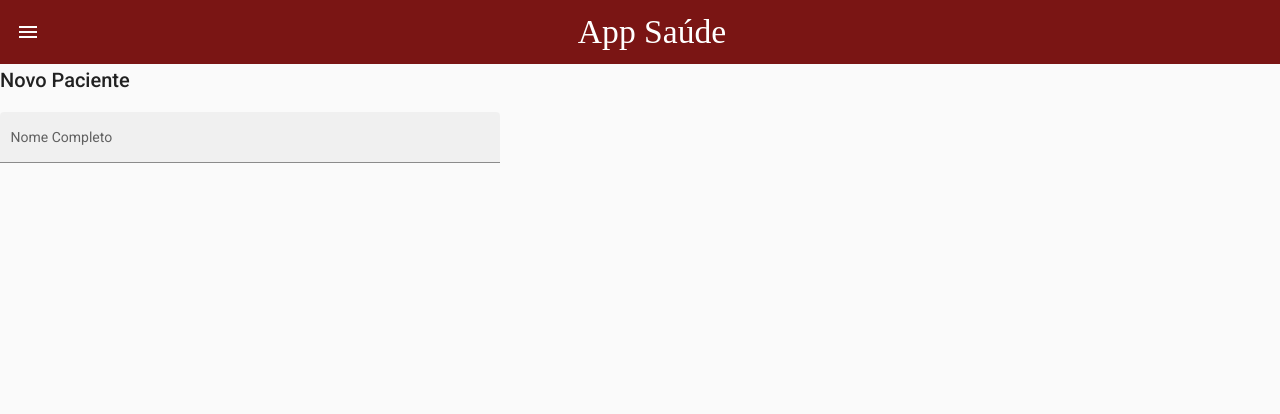
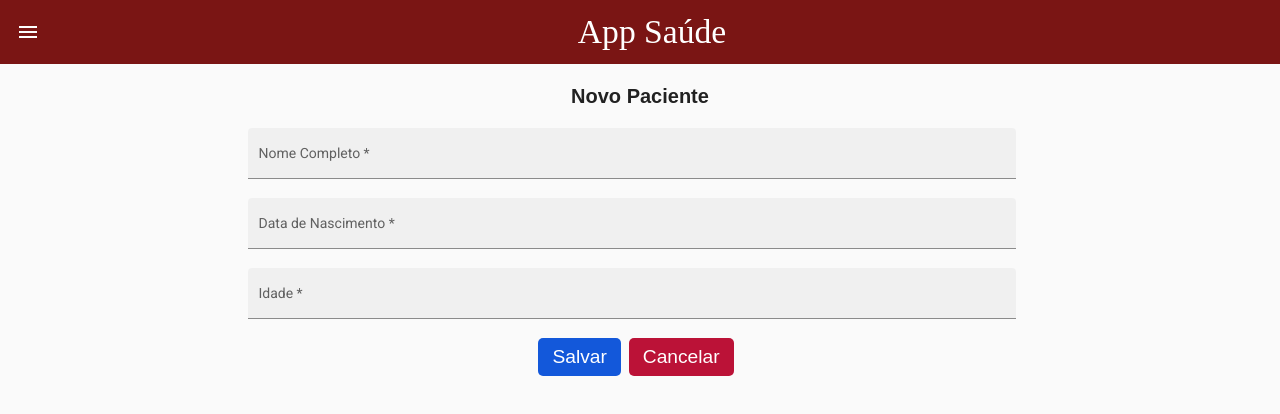
Before and after one commit to Brunostaine/saude-app, an Angular app: page /pacientes/create in a window 1280 px wide. Shown: the top 414 px of the page. Built offline with nearby package versions, Linux system fonts and the light colour scheme.

Commit message:
create paciente

```diff
--- a/backend/db.json
+++ b/backend/db.json
@@ -35,18 +35,6 @@
       "name": "Benedito Rui ",
       "dataNascimento": "01/01/2022",
       "idade": "1 ano"
-    },
-    {
-      "id": 2,
-      "name": "Benedito Rui ",
-      "dataNascimento": "01/01/2022",
-      "idade": "1 ano"
-    },
-    {
-      "id": 2,
-      "name": "Benedito Rui ",
-      "dataNascimento": "01/01/2022",
-      "idade": "1 ano"
     }
   ]
 }
--- a/src/app/pacientes/pacientes.component.css
+++ b/src/app/pacientes/pacientes.component.css
@@ -1,5 +1,9 @@
 table {
     width: 100%;
+}
+
+.title {
+    margin-right: 32px;
 }
 
 .mat-form-field {
@@ -17,6 +21,7 @@ table {
     color: rgb(12, 158, 12);
     cursor: pointer;
     margin-right: 10px;
+    font-size: 2rem;
 }
 
 .delete {
--- a/src/app/pacientes/pacientes.component.html
+++ b/src/app/pacientes/pacientes.component.html
@@ -1,5 +1,9 @@
 <mat-toolbar>
-    <span>Pacientes cadastrados</span>
+    <span class="title">Pacientes cadastrados</span>
+    <a>
+        <i class="create material-icons"
+        routerLink="/pacientes/create">person_add</i>
+    </a>
   </mat-toolbar>
 
 <table mat-table [dataSource]="pacientes" class="mat-elevation-z8">
@@ -23,10 +27,7 @@
         </th>
         <td mat-cell *matCellDef="let element">
 
-            <a>
-                <i class="create material-icons"
-                routerLink="/pacientes/create">person_add</i>
-            </a>
+
             <a>
                 <i class="visualizar material-icons"
                 routerLink="/pacientes/paciente/{{ element.id }}">visibility</i>
--- a/src/app/pacientes/pacientes/create-paciente/create-paciente.component.css
+++ b/src/app/pacientes/pacientes/create-paciente/create-paciente.component.css
@@ -1,9 +1,56 @@
+h2 {
+    text-align: center;
+    font-family: 'Kdam Thmor Pro', sans-serif;
+    font-weight: 700;
+    margin-top: 16px;
+}
+
 .form {
-    min-width: 150px;
-    max-width: 500px;
+    display: flex;
+    justify-content: center;
+    flex-direction: row;
     width: 100%;
-  }
+    flex-wrap: wrap;
+}
 
-  .full-width {
+.full-width {
     width: 100%;
-  }
+    margin-right: 16px;
+}
+
+.btn {
+    text-align: center;
+}
+
+.btn-salvar {
+    background-color: #1358da;
+    color: #fff;
+    margin-right: 8px;
+    font-size: 1.2rem;
+    border: none;
+    padding: 8px 14px;
+    border-radius: 5px;
+    transition: .8s;
+}
+.btn-salvar:hover {
+    background-color: #104bb8;
+}
+.btn-cancelar {
+    background-color: #bb1237;
+    color: #fff;
+    margin-right: 8px;
+    font-size: 1.2rem;
+    border: none;
+    padding: 8px 14px;
+    border-radius: 5px;
+    transition: .8s;
+}
+.btn-cancelar:hover {
+    background-color: #d1133c;
+}
+@media (min-width: 800px) {
+    .full-width {
+        width: 60%;
+
+    }
+}
--- a/src/app/pacientes/pacientes/create-paciente/create-paciente.component.html
+++ b/src/app/pacientes/pacientes/create-paciente/create-paciente.component.html
@@ -3,6 +3,19 @@
 <form class="form">
     <mat-form-field class="full-width" appearance="fill">
       <mat-label>Nome Completo</mat-label>
-      <input matInput placeholder="Ex. Joaquin da silva">
+      <input matInput placeholder="Ex. Joaquin da silva" required [(ngModel)]="paciente.name" name="name">
+    </mat-form-field>
+    <mat-form-field class="full-width" appearance="fill">
+        <mat-label>Data de Nascimento</mat-label>
+        <input matInput placeholder="Ex. 01/02/2022" required [(ngModel)]="paciente.dataNascimento" name="dataNascimento">
+    </mat-form-field>
+    <mat-form-field class="full-width" appearance="fill">
+        <mat-label>Idade</mat-label>
+        <input matInput placeholder="Ex. 30 anos" required [(ngModel)]="paciente.idade" name="idade">
     </mat-form-field>
   </form>
+
+  <div class="btn">
+      <button class="btn-salvar" (click)="save()">Salvar</button>
+      <button class="btn-cancelar" (click)="cancel()">Cancelar</button>
+  </div>
--- a/src/app/pacientes/pacientes/create-paciente/create-paciente.component.ts
+++ b/src/app/pacientes/pacientes/create-paciente/create-paciente.component.ts
@@ -1,4 +1,7 @@
+import { Router } from '@angular/router';
+import { PacientesService } from './../../pacientes.service';
 import { Component, OnInit } from '@angular/core';
+import { Pacientes } from '../../pacientes';
 
 @Component({
   selector: 'app-create-paciente',
@@ -7,9 +10,31 @@ import { Component, OnInit } from '@angular/core';
 })
 export class CreatePacienteComponent implements OnInit {
 
-  constructor() { }
+  constructor(private pacientesService: PacientesService, private router: Router) { }
+
+  paciente: Pacientes = {
+    name: '',
+    dataNascimento: '',
+    idade: ''
+  }
 
   ngOnInit(): void {
   }
 
+  save(){
+
+    this.pacientesService.create(this.paciente).subscribe((res) => {
+      this.paciente = res
+      this.router.navigate(['/pacientes'])
+    })
+
+
 }
+
+  cancel(){
+
+      this.router.navigate(['/pacientes'])
+
+  }
+
+}
```
